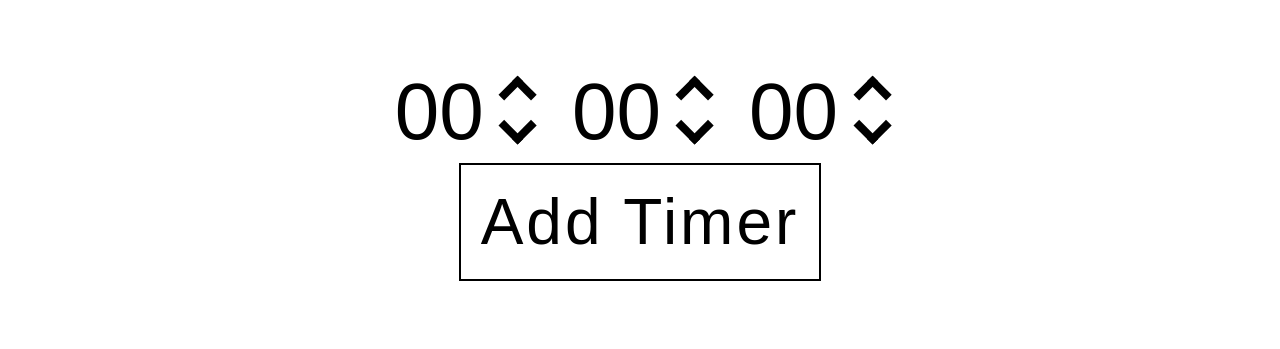
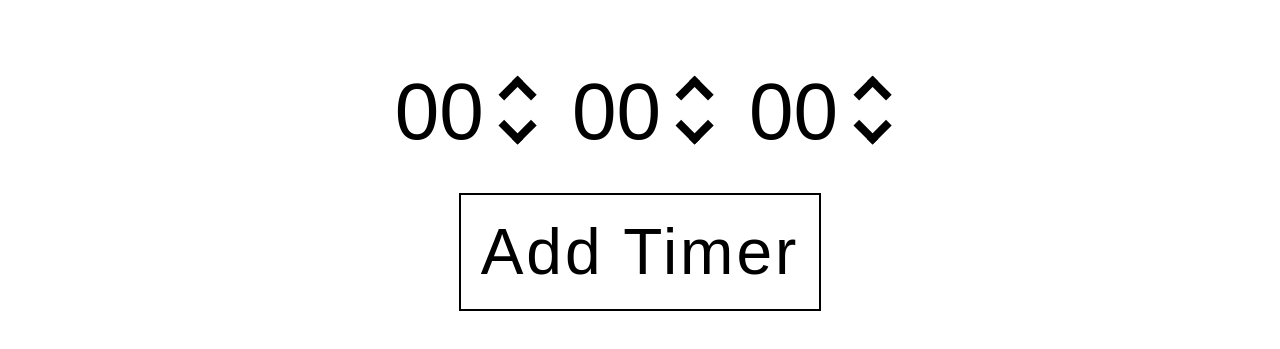
Before and after one commit to Dungeonmir/countdownTimer, a plain HTML site: page index.html in a window 1280 px wide. Shown: the part 395-744 px from the top of the page. Drawn offline with Linux system fonts and the light colour scheme; a web font is replaced by a local one.

Commit message:
small change

```diff
--- a/index.html
+++ b/index.html
@@ -36,7 +36,7 @@
 				</div>
 			</div>
 		</div>
-		<div>
+		<div id="btns">
 			<button class="Btn" id="timerBtn"> Add Timer </button>
 		</div>
 	</div>
--- a/style.css
+++ b/style.css
@@ -93,7 +93,9 @@ header > h1 {
 	user-select: none;
 	margin-bottom: 10px;
 }
-
+#btns{
+	margin-top: 30px;
+}
 .Btn:hover {
 	letter-spacing: 10px;
 	color: white;
```
